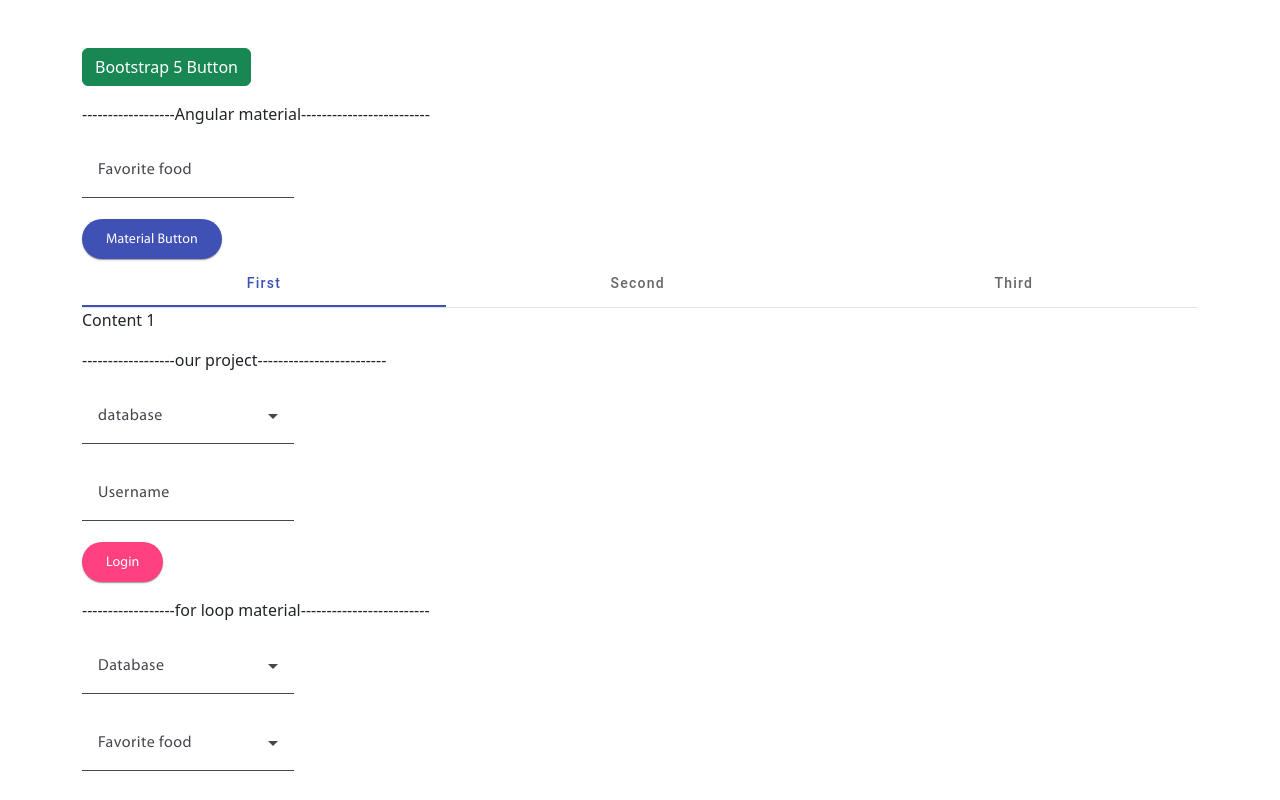
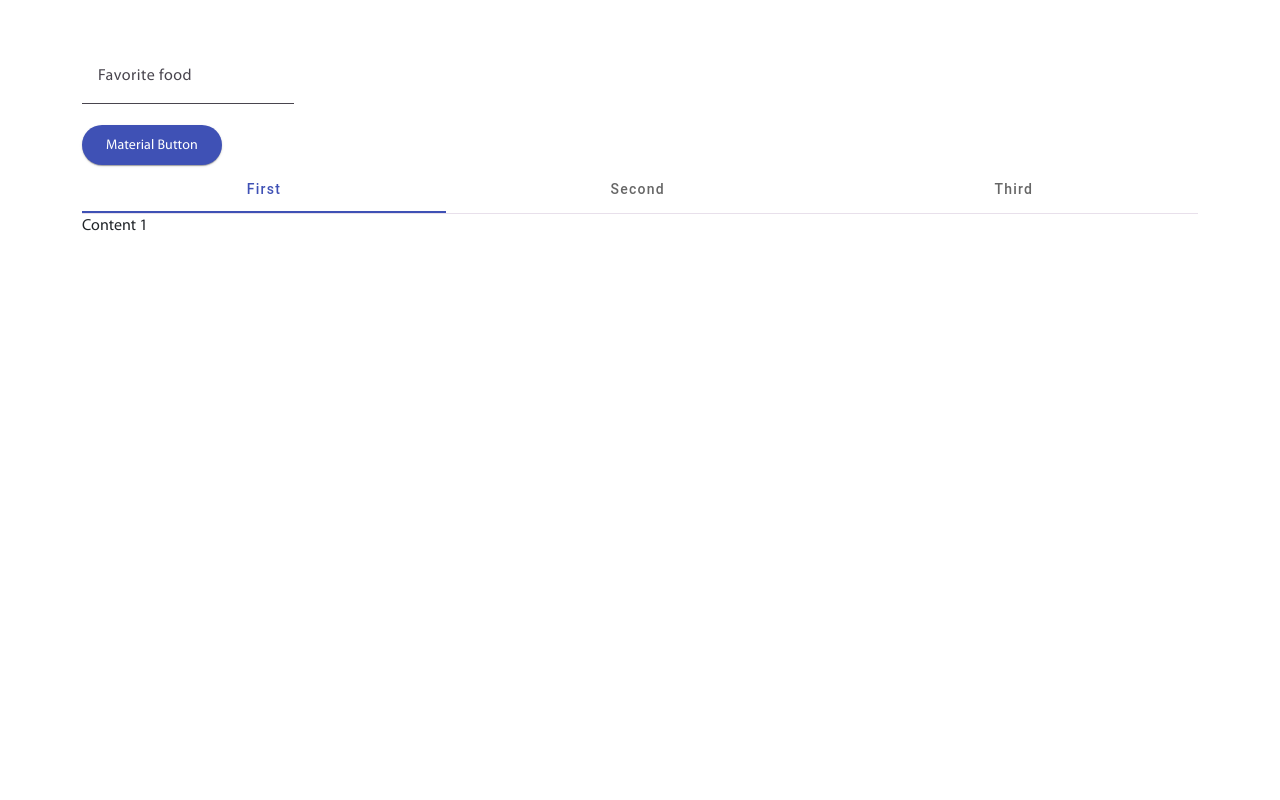
Before and after one commit to kathir8/angular-mat, an Angular app: page / in a window 1280 px wide. Built offline with nearby package versions, Linux system fonts and the light colour scheme.

Commit message:
MyriadProFont

```diff
--- a/src/app/app.component.html
+++ b/src/app/app.component.html
@@ -1,63 +1,17 @@
 <div class="container mt-5">
-  <button class="btn btn-success">Bootstrap 5 Button</button>
-  <div class="my-3">------------------Angular material-------------------------</div>
-
-  <mat-form-field class="example-full-width">
+  <mat-form-field>
     <mat-label>Favorite food</mat-label>
     <input matInput placeholder="Ex. Pizza">
   </mat-form-field>
+
   <div>
     <button mat-raised-button color="primary" class="my-special-button">Material Button</button>
   </div>
 
   <mat-tab-group>
-  <mat-tab label="First"> Content 1 </mat-tab>
-  <mat-tab label="Second"> Content 2 </mat-tab>
-  <mat-tab label="Third"> Content 3 </mat-tab>
-</mat-tab-group>
-
-  <div class="my-3">------------------our project-------------------------</div>
-
-  <form novalidate>
-
-    <mat-form-field name="database">
-      <mat-select disableOptionCentering placeholder=database>
-        <mat-option id="cboDatabase" class="cboDatabase" *ngFor="let p of servers"
-          [value]="p.ServerID">{{p.ServerDesc}}</mat-option>
-      </mat-select>
-    </mat-form-field>
-    <br>
-    <mat-form-field>
-      <mat-label>Username</mat-label>
-      <input matInput name="username" placeholder="Username" autocomplete="off">
-    </mat-form-field>
-
-
-    <div>
-      <button mat-raised-button color="accent" type="submit">Login</button>
-    </div>
-
-  </form>
-
-
-  <div class="my-3">------------------for loop material-------------------------</div>
-
-
-  <mat-form-field name="database">
-    <mat-label>Database</mat-label>
-    <mat-select>
-      <mat-option id="cboDatabase" class="cboDatabase" *ngFor="let p of servers"
-        [value]="p.ServerID">{{p.ServerDesc}}</mat-option>
-    </mat-select>
-  </mat-form-field>
-  <br>
-  <mat-form-field>
-    <mat-label>Favorite food</mat-label>
-    <mat-select>
-      @for (food of foods; track food) {
-      <mat-option [value]="food.value">{{food.viewValue}}</mat-option>
-      }
-    </mat-select>
-  </mat-form-field>
+    <mat-tab label="First"> Content 1 </mat-tab>
+    <mat-tab label="Second"> Content 2 </mat-tab>
+    <mat-tab label="Third"> Content 3 </mat-tab>
+  </mat-tab-group>
 
 </div>
--- a/src/app/app.component.ts
+++ b/src/app/app.component.ts
@@ -1,4 +1,3 @@
-import { NgFor } from '@angular/common';
 import { Component } from '@angular/core';
 import { MatButtonModule } from '@angular/material/button';
 import { MatInputModule } from '@angular/material/input';
@@ -10,24 +9,10 @@ import { MatTabsModule } from '@angular/material/tabs';
 @Component({
   selector: 'app-root',
   standalone: true,
-  imports: [MatButtonModule, MatInputModule, MatSelectModule, NgFor,MatTabsModule],
+  imports: [MatButtonModule, MatInputModule, MatSelectModule,MatTabsModule],
   templateUrl: './app.component.html',
   styleUrl: './app.component.scss'
 })
 export class AppComponent {
-  foods = [
-    {value: 'steak-0', viewValue: 'Steak'},
-    {value: 'pizza-1', viewValue: 'Pizza'},
-    {value: 'tacos-2', viewValue: 'Tacos'},
-  ];
-  servers = [
-    {
-      ServerID:1,
-      ServerDesc:'Dev',
-    },
-    {
-      ServerID:2,
-      ServerDesc:'Alpha',
-    },
-  ]
+
 }
--- a/src/styles.scss
+++ b/src/styles.scss
@@ -2,27 +2,26 @@
 
 
 @use '@angular/material' as mat;
-$my-theme: mat.define-theme(
-  $config: (
-    typography: (
-      plain-family: '"MyriadPro", "Montserrat", sans-serif',
-      brand-family: '"MyriadPro", "Montserrat", sans-serif',
+
+$my-theme: mat.define-theme($config: (
+    typography: (plain-family: '"MyriadPro", sans-serif',
+      brand-family: '"MyriadPro", sans-serif',
     ),
   ),
 );
-// @include mat.all-component-themes($my-theme);
 
 :root {
-     @include mat.all-component-themes($my-theme);
+  @include mat.all-component-themes($my-theme);
   @include mat.all-component-typographies($my-theme);
 }
 
+
 /* ------------------------------ Import Fonts ------------------------------ */
 @font-face {
-    font-family: MyriadPro;
-    src: url("assets/css/fonts/MyriadFont/MyriadPro-Regular.otf");
-    src: url("assets/css/fonts/MyriadFont/MyriadProRegular.eot") format("embedded-opentype"), url(assets/css/fonts/MyriadFont/MyriadProRegular.woff2) format("woff2"), url(assets/css/fonts/MyriadFont/MyriadProRegular.woff) format("woff"), url(assets/css/fonts/MyriadFont/MyriadProRegular.ttf) format("truetype"), url(assets/css/fonts/MyriadFont/MyriadProRegular.svg#MyriadProRegular) format("svg");
-     font-weight: 500; // ✅ This is the key fix
+  font-family: MyriadPro;
+  src: url("assets/css/fonts/MyriadFont/MyriadPro-Regular.otf");
+  src: url("assets/css/fonts/MyriadFont/MyriadProRegular.eot") format("embedded-opentype"), url(assets/css/fonts/MyriadFont/MyriadProRegular.woff2) format("woff2"), url(assets/css/fonts/MyriadFont/MyriadProRegular.woff) format("woff"), url(assets/css/fonts/MyriadFont/MyriadProRegular.ttf) format("truetype"), url(assets/css/fonts/MyriadFont/MyriadProRegular.svg#MyriadProRegular) format("svg");
+  font-weight: 500; // ✅ This is the key fix
   font-style: normal;
   font-display: swap;
 }
@@ -30,45 +29,9 @@ $my-theme: mat.define-theme(
 
 /* ---------------------------- Import Fonts end ---------------------------- */
 
-/* $my-app-primary: mat.define-palette((
-  50: #f5f5f5,
-  100: #e0e0e0,
-  200: #d6d6d6,
-  300: #dcdcdc, // Your preferred base
-  400: #c0c0c0,
-  500: #dcdcdc, // Default primary
-  600: #bdbdbd,
-  700: #0096bb, // Hover shade
-  800: #9e9e9e,
-  900: #7d7d7d,
-  contrast: (
-    50: #000,
-    100: #000,
-    200: #000,
-    300: #414141,
-    400: #000,
-    500: #414141,
-    600: #000,
-    700: #fff,
-    800: #fff,
-    900: #fff
-  )
-));
-
-$my-app-primary: mat.define-palette(mat.$green-palette);
-$my-app-accent: mat.define-palette(mat.$orange-palette, 700);
-$my-app-warn: mat.define-palette(mat.$red-palette);
-
-$my-app-theme: mat.define-light-theme((
-  color: (
-    primary: $my-app-primary,
-    accent: $my-app-accent,
-    warn: $my-app-warn,
-  )
-));
-
-@include mat.all-component-themes($my-app-theme); */
-
+html,body{
+  font-family: "MyriadPro";
+}
 
 .mdc-text-field--filled:not(.mdc-text-field--disabled),
 .mat-mdc-form-field-focus-overlay {
```
